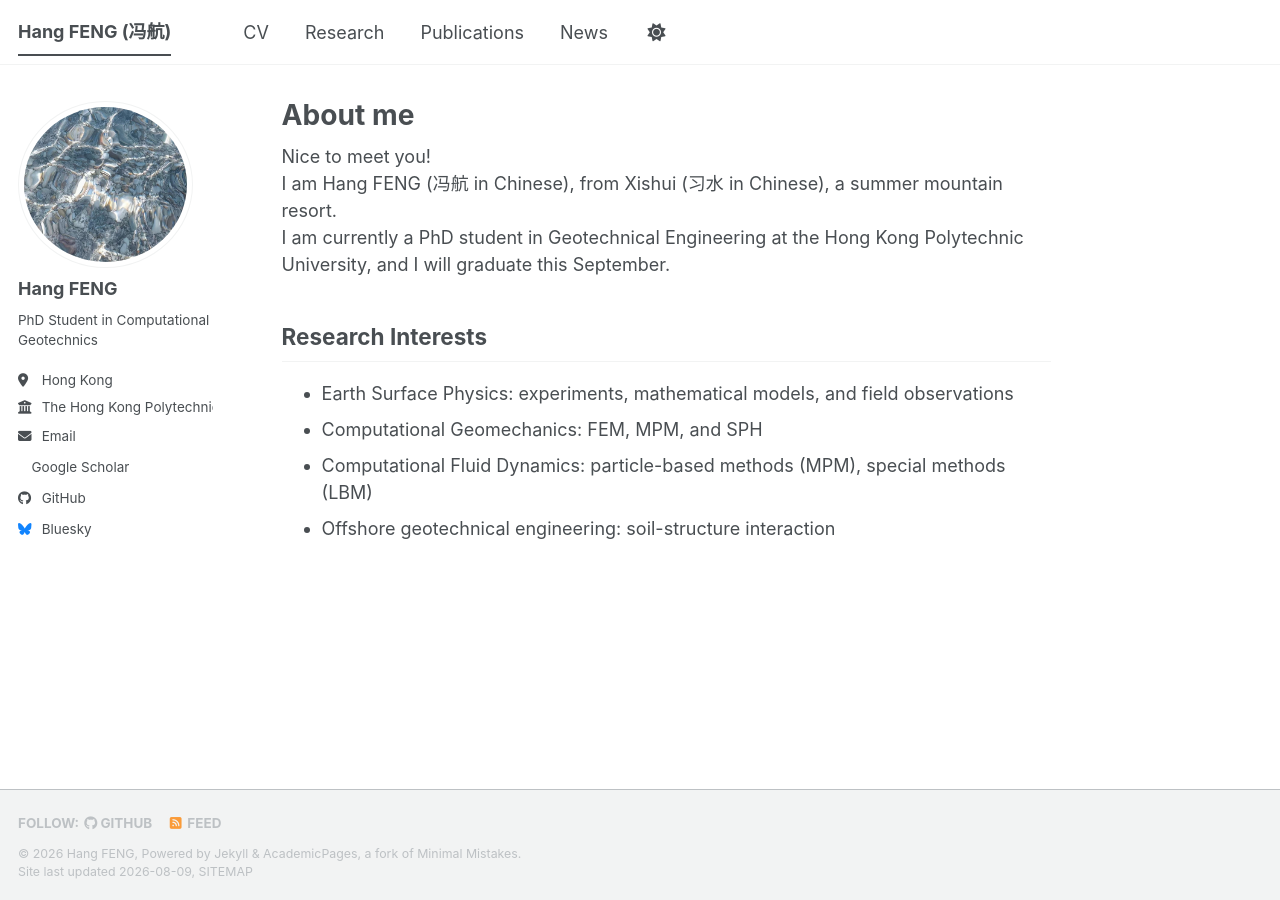
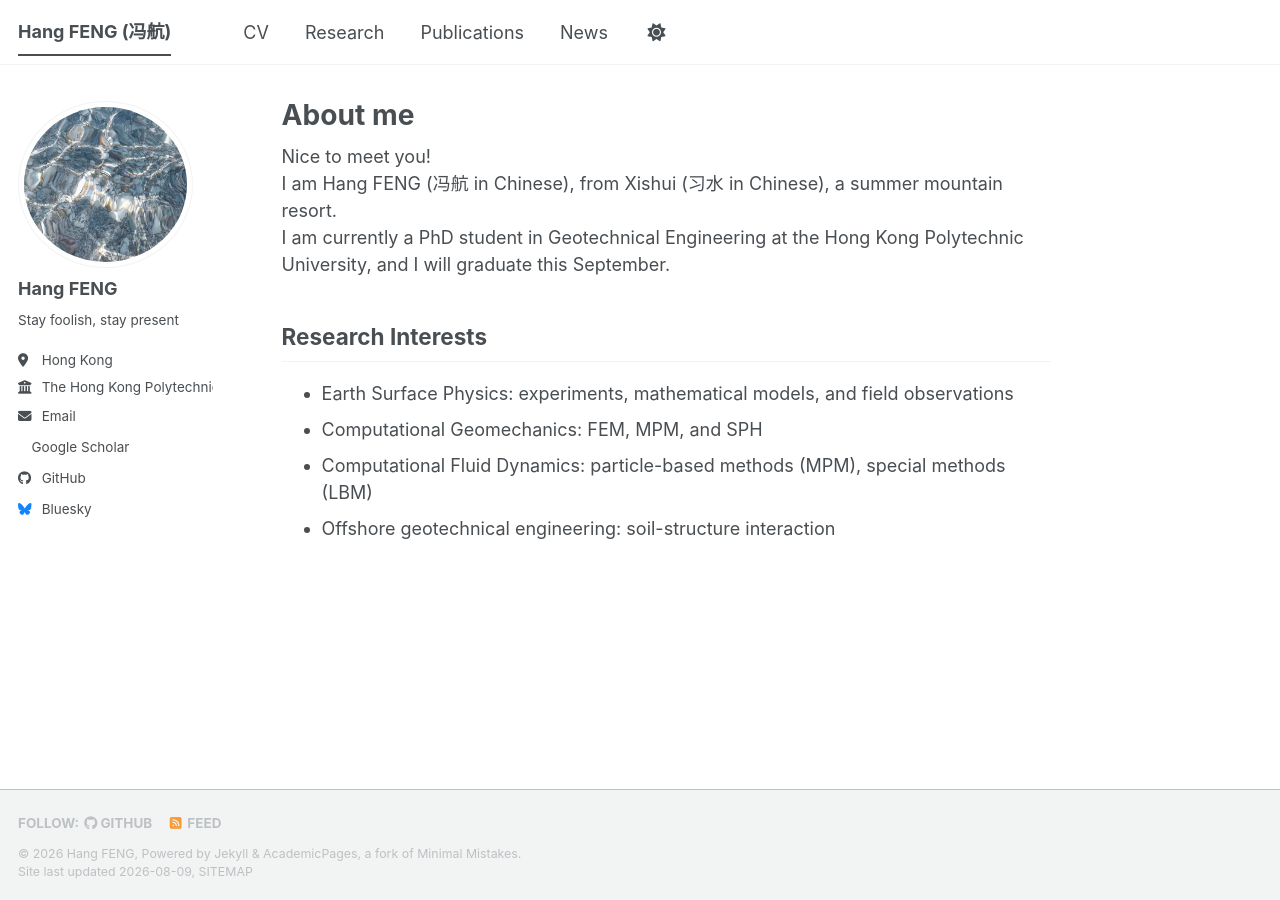
Before and after one commit to fenghang454/fenghang454.github.io, a Jekyll site: the page built from _pages/about.md, in a window 1280 px wide. Built offline with Jekyll 4.4.1, drawn with Linux system fonts in a browser that asks for light colours; a style sheet for code colours, icons or effects is not loaded.

Commit message:
Update _config.yml

```diff
--- a/_config.yml
+++ b/_config.yml
@@ -26,7 +26,7 @@ author:
   avatar           : "profile.jpg"
   name             : "Hang FENG"
   pronouns         : # example: "he/him"
-  bio              : "PhD Student in Computational Geotechnics"
+  bio              : "Stay foolish, stay present"
   location         : "Hong Kong"
   employer         : "The Hong Kong Polytechnic University"
   uri              : # URL
```
